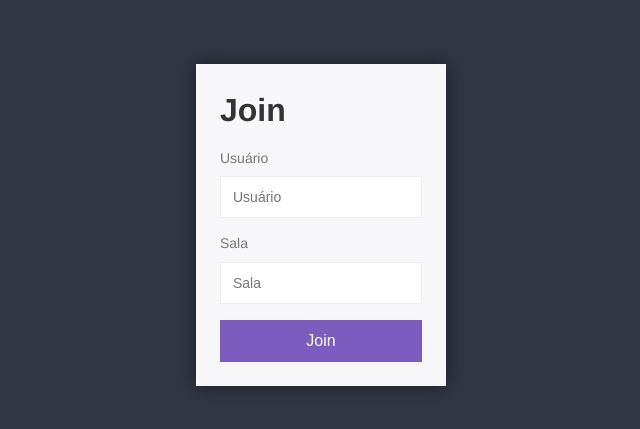
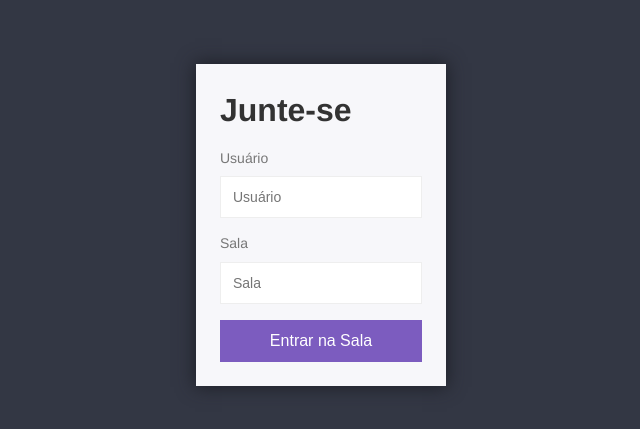
Before and after one commit to grochavieira/real-time-chat-app, a website: page public/index.html in a window 1280 px wide. Shown: the part 175-604 px from the top of the page, without its empty margins (319-959 px from the left). Drawn offline with Linux system fonts and the light colour scheme.

Commit message:
readme update

```diff
--- a/public/index.html
+++ b/public/index.html
@@ -11,13 +11,13 @@
   <body>
     <div class="centered-form">
       <div class="centered-form__box">
-        <h1>Join</h1>
+        <h1>Junte-se</h1>
         <form action="/chat.html">
           <label for="username">Usuário</label>
           <input type="text" name="username" placeholder="Usuário" required />
           <label for="">Sala</label>
           <input type="text" name="room" placeholder="Sala" required />
-          <button>Join</button>
+          <button>Entrar na Sala</button>
         </form>
       </div>
     </div>
```
Also changed, not shown: README.md, assets/logo.svg (added).
